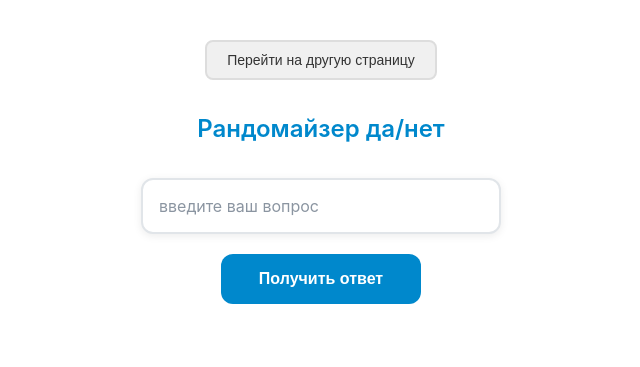
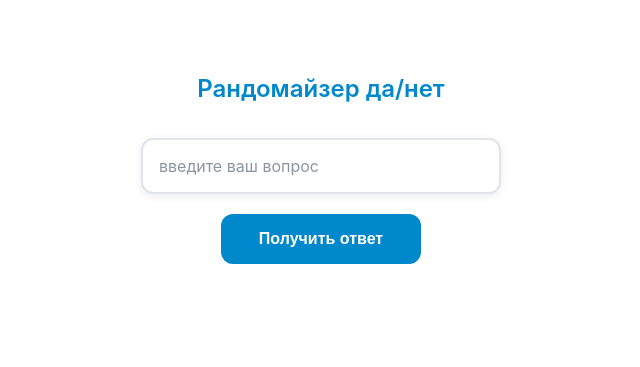
Before and after one commit to Sc0pPP/ilusha, a plain HTML site: page index.html in a window 1280 px wide. Shown: the whole page, without its empty margins (319-959 px from the left). Drawn offline with Linux system fonts and the light colour scheme.

Commit message:
Update index.html

```diff
--- a/index.html
+++ b/index.html
@@ -11,9 +11,7 @@
     <div class="app-container">
         <!-- Навигация -->
         <div class="navigation">
-            <a href="jschdsb.html">
-                <button id="navigate_button">Перейти на другую страницу</button>
-            </a>
+
         </div>
 
         <!-- Заголовок -->
```
